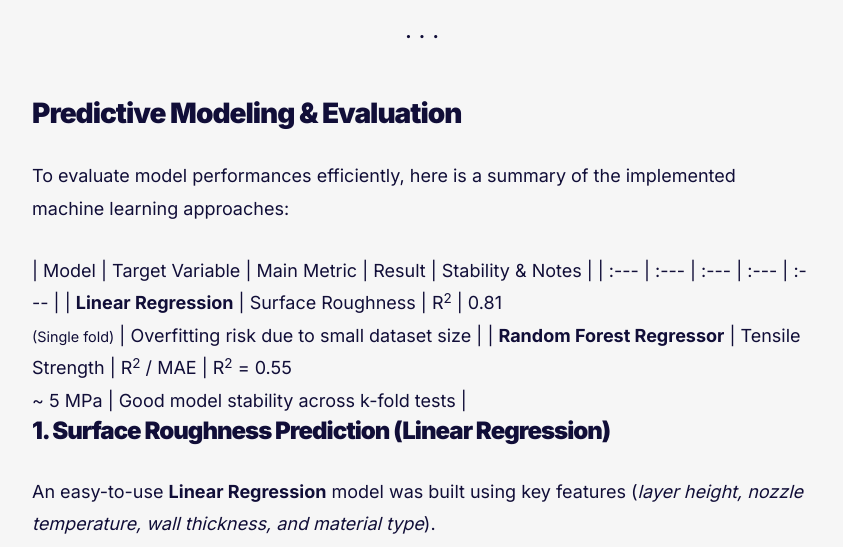
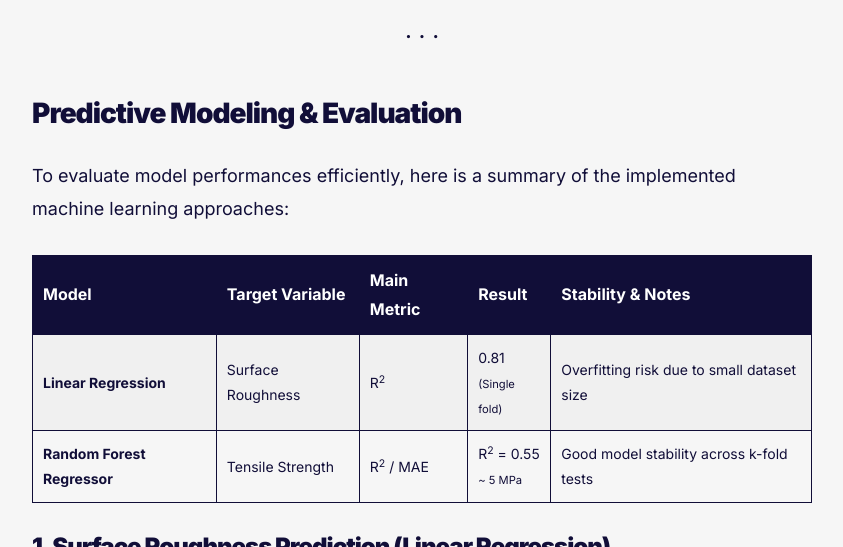
Before and after one commit to gcasarin/gcasarin.github.io, a Jekyll site: the page built from docs/_projects/3d_printing_analysis.md, in a window 1280 px wide and 900 px high, scrolled down 3788 px, cut to the strip 0-547 px from the top of the window. Shown: the whole strip, without its empty margins (218-1061 px from the left). Built offline with Jekyll 4.4.1, drawn with Linux system fonts in a browser that asks for light colours.

Commit message:
Refactor model evaluation results into a table format
Updated the table format for model evaluation results to improve readability and structure.

```diff
--- a/docs/_projects/3d_printing_analysis.md
+++ b/docs/_projects/3d_printing_analysis.md
@@ -73,13 +73,34 @@ Correlation analysis revealed several significant relationships:
 
 To evaluate model performances efficiently, here is a summary of the implemented machine learning approaches:
 
-<div style="max-width: 800px; margin: 0 auto;">
-
-| Model | Target Variable | Main Metric | Result | Stability & Notes |
-| :--- | :--- | :--- | :--- | :--- |
-| <strong>Linear Regression</strong> | Surface Roughness | R<sup>2</sup> | 0.81 <br><small>(Single fold)</small> | Overfitting risk due to small dataset size |
-| <strong>Random Forest Regressor</strong> | Tensile Strength | R<sup>2</sup> / MAE | R<sup>2</sup> = 0.55 <br>~ 5 MPa | Good model stability across k-fold tests |
-
+<div style="max-width: 800px; margin: 0 auto; overflow-x: auto;">
+  <table class="table table-bordered table-striped" style="font-size: 0.95rem;">
+    <thead>
+      <tr>
+        <th>Model</th>
+        <th>Target Variable</th>
+        <th>Main Metric</th>
+        <th>Result</th>
+        <th>Stability & Notes</th>
+      </tr>
+    </thead>
+    <tbody>
+      <tr>
+        <td><strong>Linear Regression</strong></td>
+        <td>Surface Roughness</td>
+        <td>R<sup>2</sup></td>
+        <td>0.81<br><small class="text-muted">(Single fold)</small></td>
+        <td>Overfitting risk due to small dataset size</td>
+      </tr>
+      <tr>
+        <td><strong>Random Forest Regressor</strong></td>
+        <td>Tensile Strength</td>
+        <td>R<sup>2</sup> / MAE</td>
+        <td>R<sup>2</sup> = 0.55<br><small class="text-muted">~ 5 MPa</small></td>
+        <td>Good model stability across k-fold tests</td>
+      </tr>
+    </tbody>
+  </table>
 </div>
 
 
```
